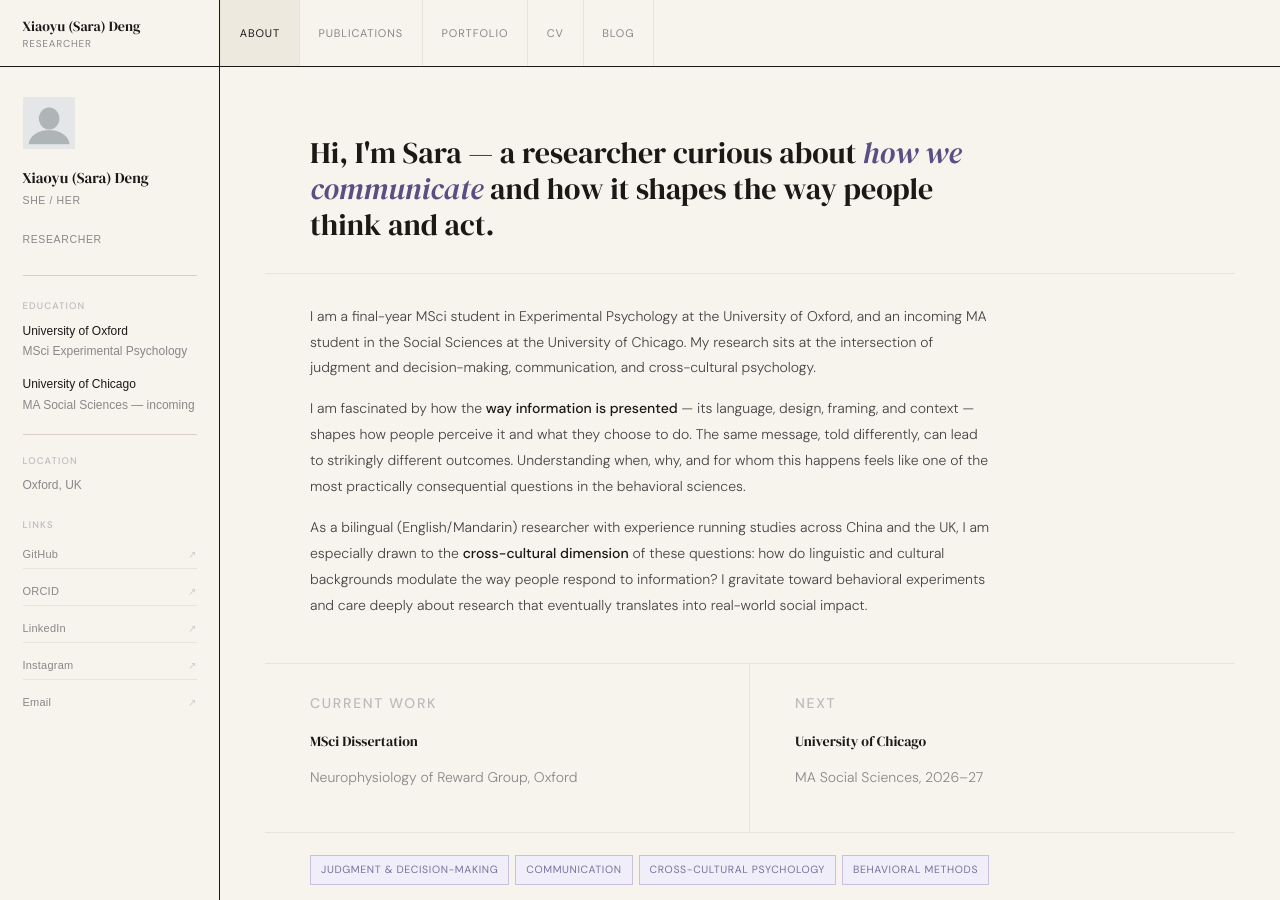
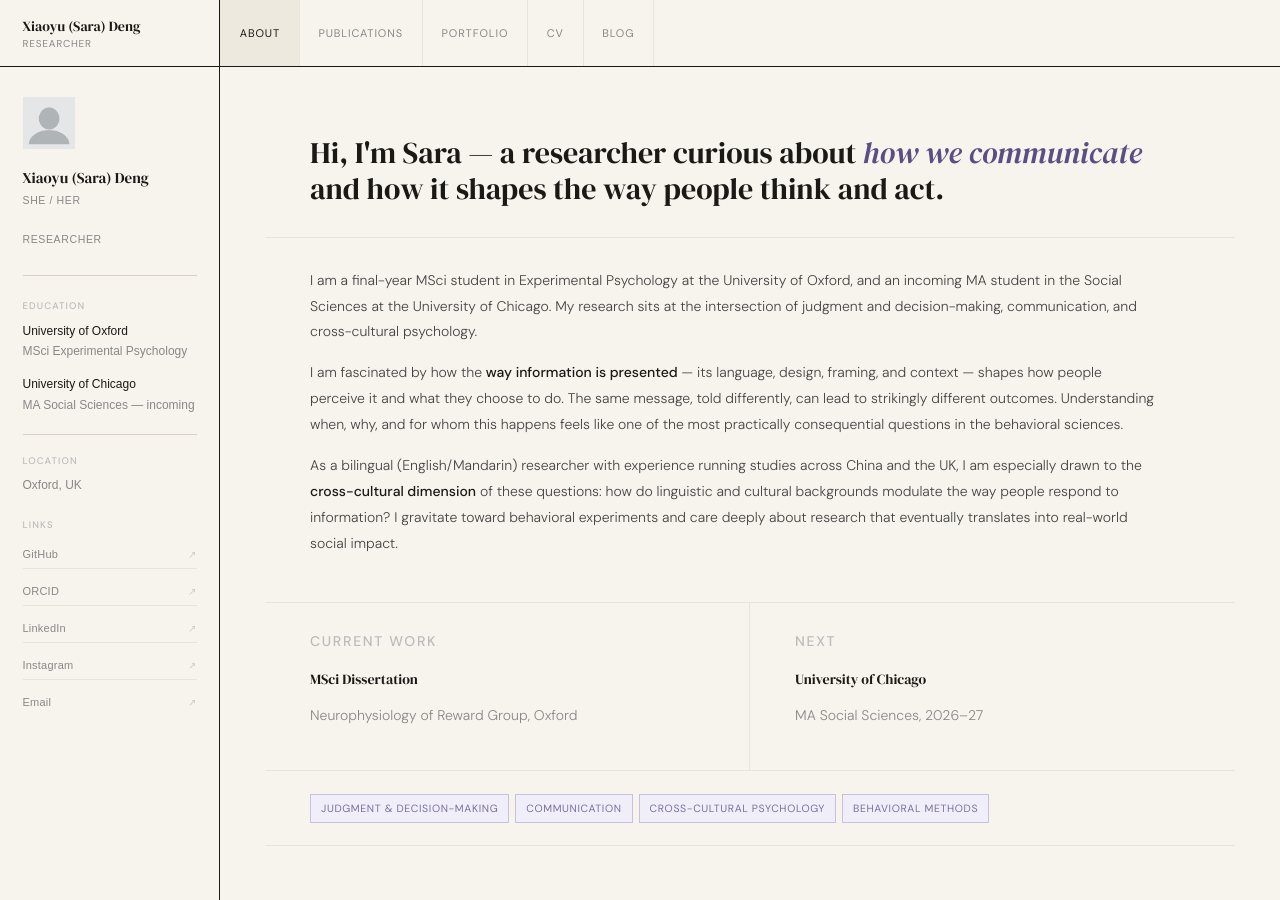
Before and after one commit to saradeng713/saradeng713.github.io, a Jekyll site: the page built from _pages/about.md, in a window 1280 px wide and 900 px high. Built offline with Jekyll 4.4.1, drawn with Linux system fonts in a browser that asks for light colours; a script that is not in the unit is left out.

Commit message:
Update custom.css

```diff
--- a/assets/css/custom.css
+++ b/assets/css/custom.css
@@ -325,7 +325,7 @@ article.page {
   font-weight: 400 !important;
   color: var(--text-primary) !important;
   line-height: 1.2 !important;
-  max-width: 680px;
+  max-width: 850px;
   margin: 0 !important;
   border: none !important;
   padding: 0 !important;
@@ -356,7 +356,7 @@ article.page {
   font-weight: 300;
   line-height: 1.85;
   color: #444;
-  max-width: 680px;
+  max-width: 850px;
   margin-bottom: 1rem;
 }
 
```
